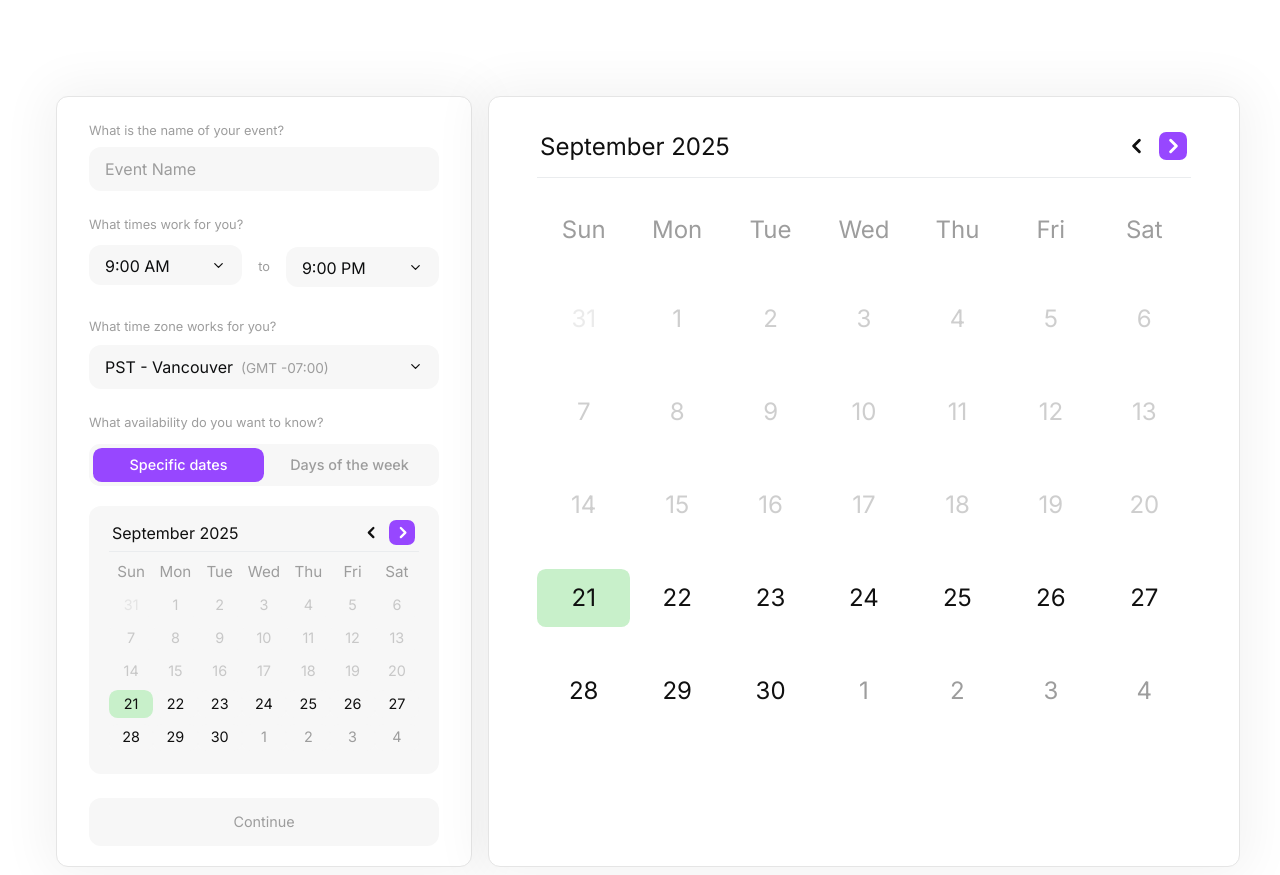
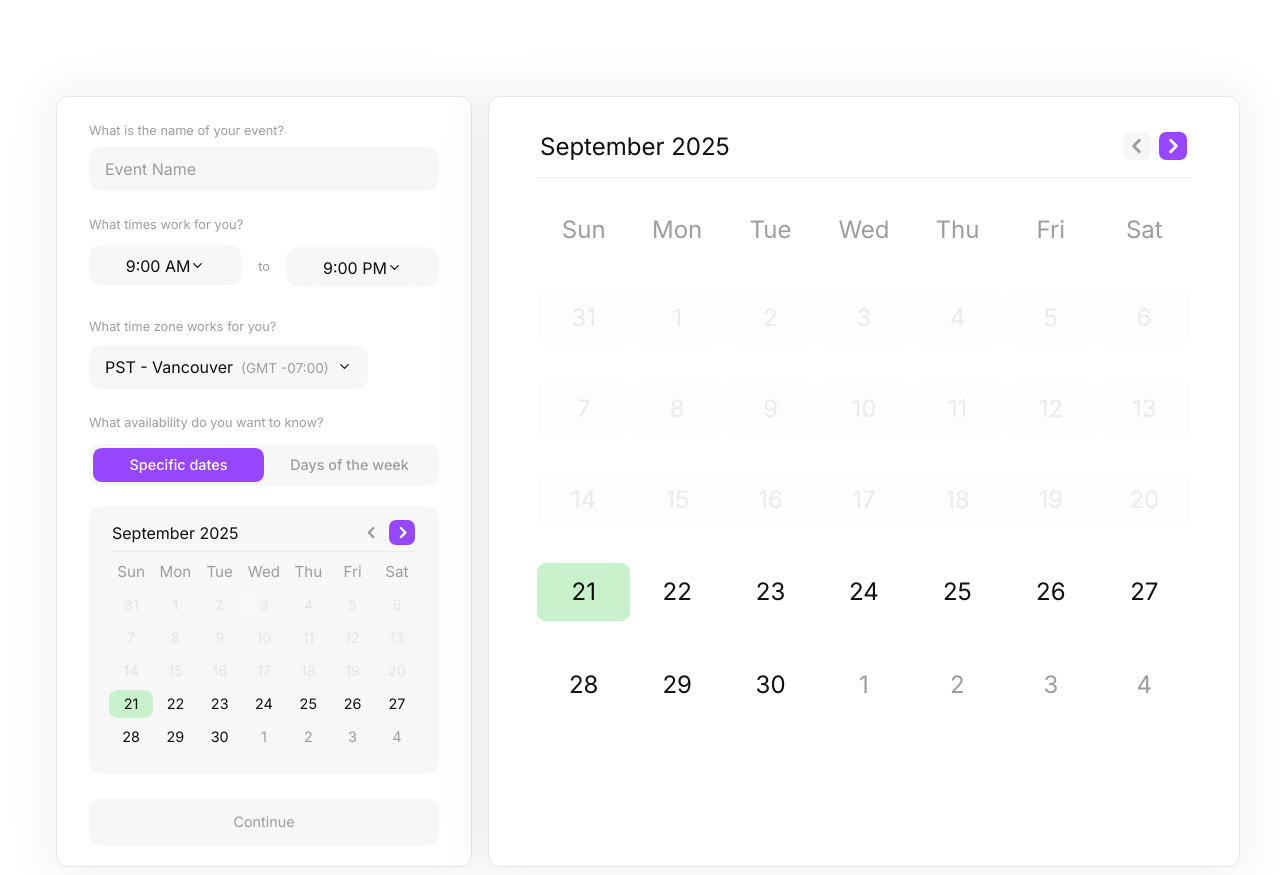
Before and after one commit to project-weave/weave-ui, a Next.js app: page / in a window 1280 px wide. Shown: the part 640-1515 px from the top of the page. Built offline with nearby package versions, Linux system fonts and the light colour scheme.

Commit message:
fix: support keyboard scheduling controls

```diff
--- a/src/components/availability-grid/availability-grid-cells/availability-grid-time-slot.tsx
+++ b/src/components/availability-grid/availability-grid-cells/availability-grid-time-slot.tsx
@@ -1,6 +1,5 @@
-import { parseISO } from "date-fns";
+import { format, parseISO } from "date-fns";
 import { MouseEvent, useEffect, useRef, useState } from "react";
-import style from "styled-jsx/style";
 
 import { DragMode } from "@/hooks/useDragSelect";
 import {
@@ -171,6 +170,17 @@ export default function AvailabilityGridTimeSlot({
 
   const isSelected = selectedTimeSlots.includes(timeSlot);
 
+  function activateWithKeyboard(event: MouseEvent<HTMLButtonElement>) {
+    if (event.detail !== 0 || isSaving) return;
+    if (isEditMode(mode)) {
+      const state = useAvailabilityGridStore.getState();
+      if (isSelected) state.removeSelectedTimeSlots([timeSlot]);
+      else state.addSelectedTimeSlots([timeSlot]);
+    } else {
+      animateEditAvailabilityButton();
+    }
+  }
+
   const filteredParticipants = userFilter.length === 0 ? allParticipants : userFilter;
   const filteredParticipantsTotal = filteredParticipants.length;
   const allParticipantsForTimeSlot = timeSlotsToParticipants[timeSlot] ?? [];
@@ -214,8 +224,10 @@ export default function AvailabilityGridTimeSlot({
 
   return (
     <button
+      aria-label={`${format(parseISO(timeSlot), "EEEE, MMMM d, h:mm a")} (event time)`}
+      aria-pressed={isEditMode(mode) ? isSelected : undefined}
       className={cn(
-        "h-full w-full cursor-pointer touch-none appearance-none border-b-0 border-t-[1px] border-dark-gray outline-none",
+        "h-full w-full cursor-pointer touch-none appearance-none border-b-0 border-t-[1px] border-dark-gray outline-none focus-visible:relative focus-visible:z-10 focus-visible:ring-2 focus-visible:ring-primary",
         borderXSizeStyles,
         {
           "bg-primary-purple hover:bg-primary-purple/60": (isSelected || isBeingAdded) && !isBeingRemoved,
@@ -241,13 +253,15 @@ export default function AvailabilityGridTimeSlot({
       grid-drag-select-attr={`${timeSlotsRow}_${timeSlotsCol}`}
       disabled={isSaving}
       onMouseDown={handleMouseDown}
+      onClick={activateWithKeyboard}
+      onFocus={() => setHoveredTimeSlot(timeSlot)}
+      onBlur={() => setHoveredTimeSlot(null)}
       onMouseEnter={handleMouseEnter}
       onTouchEnd={handleTouchEnd}
       ref={timeSlotCellRef}
       style={{
         borderStyle: getBorderStyle(),
-        ...(isViewMode(mode) ? { backgroundColor: getViewModeCellColour() } : {}),
-        ...style
+        ...(isViewMode(mode) ? { backgroundColor: getViewModeCellColour() } : {})
       }}
       type="button"
     />
--- a/src/components/days-of-week-picker.tsx
+++ b/src/components/days-of-week-picker.tsx
@@ -1,5 +1,5 @@
 import { format, parseISO } from "date-fns";
-import { Dispatch, forwardRef, MouseEvent, SetStateAction, useRef } from "react";
+import { Dispatch, forwardRef, MouseEvent, SetStateAction, useId, useRef } from "react";
 
 import { Button } from "@/components/ui/button";
 import useDragSelect, { extractDragSelectData } from "@/hooks/useDragSelect";
@@ -36,6 +36,14 @@ const DaysOfWeekPicker = forwardRef<HTMLDivElement, DaysOfWeekPickerProps>(
             <DayOfWeekButton
               date={date}
               key={`dow-button-${date}`}
+              onKeyboardActivate={() =>
+                setSelectedDaysOfWeek((previous) => {
+                  const next = new Set(previous);
+                  if (next.has(date)) next.delete(date);
+                  else next.add(date);
+                  return next;
+                })
+              }
               onMouseDragMove={onMouseDragMove}
               onMouseDragStart={onMouseDragStart}
               onTouchDragEnd={onTouchDragEnd}
@@ -55,6 +63,7 @@ export default DaysOfWeekPicker;
 
 function DayOfWeekButton({
   date,
+  onKeyboardActivate,
   onMouseDragMove,
   onMouseDragStart,
   onTouchDragEnd,
@@ -71,6 +80,7 @@ function DayOfWeekButton({
   }
 
   const buttonRef = useRef<HTMLButtonElement>(null);
+  const buttonId = useId();
 
   function handleTouchStart(e: TouchEvent) {
     if (e.cancelable) e.preventDefault();
@@ -93,12 +103,15 @@ function DayOfWeekButton({
         className={cn("mb-2 text-sm font-normal", {
           "text-xl font-normal md:mb-5 md:text-xl": size === "large"
         })}
-        htmlFor={`days-of-weeks-picker-${date}`}
+        htmlFor={buttonId}
       >
         {formattedDateOfWeek}
       </label>
       <div className="flex h-full flex-grow touch-none">
         <Button
+          aria-label={format(parseISO(date), "EEEE")}
+          aria-pressed={selected}
+          id={buttonId}
           className={cn(
             "h-full w-[2.16rem] touch-none rounded-sm bg-primary px-[.9rem] xs:px-4 sm:w-[2.4rem] sm:px-[1.2rem]",
             {
@@ -108,6 +121,9 @@ function DayOfWeekButton({
           )}
           drag-select-attr={date}
           onMouseDown={handleMouseDown}
+          onClick={(event) => {
+            if (event.detail === 0) onKeyboardActivate();
+          }}
           onMouseEnter={handleMouseEnter}
           onTouchCancel={onTouchDragEnd}
           onTouchEnd={onTouchDragEnd}
--- a/src/components/event-date-calendar.tsx
+++ b/src/components/event-date-calendar.tsx
@@ -96,6 +96,19 @@ const EventDateCalendar = ({
     if (!isViewMode) onMouseDragEnd();
   }
 
+  function activateDate(date: EventDate) {
+    if (isViewMode) {
+      if (selectedDates.has(date)) onViewModeDateClick(date);
+    } else if (!isBefore(parseISO(date), startOfToday()) || selectedDates.has(date)) {
+      setSelectedDates((previous) => {
+        const next = new Set(previous);
+        if (next.has(date)) next.delete(date);
+        else next.add(date);
+        return next;
+      });
+    }
+  }
+
   const firstDayCurrentMonth = parse(currentMonth, MONTH_FORMAT, startOfToday());
 
   const earliestMonth = earliestSelectedDate ? format(parseISO(earliestSelectedDate), MONTH_FORMAT) : "";
@@ -171,12 +184,13 @@ const EventDateCalendar = ({
                   "ml-2 h-7 w-7": size === "large"
                 })}
                 onClick={setPrevMonth}
+                disabled={isCurrentMonthEarliest}
                 type="button"
                 variant={
                   !isCurrentMonthEarliest ? "default" : size === "large" ? "default-disabled-white" : "default-disabled"
                 }
               >
-                <span className="sr-only">Previous Columns</span>
+                <span className="sr-only">Previous month</span>
                 <ChevronLeft
                   className={cn("h-[1.2rem] w-[1.2rem] stroke-[3px] pr-[1px]", {
                     "h-6 w-6": isViewMode || size === "large"
@@ -189,10 +203,11 @@ const EventDateCalendar = ({
                   "ml-2 h-7 w-7": size === "large"
                 })}
                 onClick={setNextMonth}
+                disabled={isCurrentMonthLatest}
                 type="button"
                 variant={isCurrentMonthLatest ? "default-disabled" : "default"}
               >
-                <span className="sr-only">Next Columns</span>
+                <span className="sr-only">Next month</span>
                 <ChevronRight
                   className={cn("h-[1.2rem] w-[1.2rem] stroke-[3px] pl-[1px] ", {
                     "h-6 w-6": isViewMode || size === "large"
@@ -227,6 +242,7 @@ const EventDateCalendar = ({
               id={id}
               isViewMode={isViewMode}
               key={`calendar-day-button-${day}`}
+              onKeyboardActivate={activateDate}
               onMouseDragMove={onMouseDragMove}
               onMouseDragStart={onMouseDragStart}
               onTouchDragEnd={onTouchDragEnd}
@@ -251,6 +267,7 @@ function DateButton({
   firstDayCurrentMonth,
   id,
   isViewMode,
+  onKeyboardActivate,
   onMouseDragMove,
   onMouseDragStart,
   onTouchDragEnd,
@@ -319,8 +336,10 @@ function DateButton({
 
   return (
     <Button
+      aria-label={format(day, "EEEE, MMMM d, yyyy")}
+      aria-pressed={isViewMode ? !!isDayVisible : isDaySelected}
       className={cn(
-        "my-[3px] flex h-[1.7rem] cursor-pointer touch-none items-center justify-center rounded-sm p-[1px] text-sm font-normal outline-none focus-visible:ring-0 focus-visible:ring-offset-0",
+        "my-[3px] flex h-[1.7rem] cursor-pointer touch-none items-center justify-center rounded-sm p-[1px] text-sm font-normal outline-none focus-visible:z-10 focus-visible:ring-2 focus-visible:ring-primary focus-visible:ring-offset-1",
         !isDaySelected
           ? {
               "border-transparent bg-input": true,
@@ -361,9 +380,13 @@ function DateButton({
         }
       )}
       drag-select-attr={formattedDay}
-      id={id}
+      disabled={isViewMode ? !isDaySelected : isBeforeToday(day) && !isDaySelected}
+      id={`${id}-${formattedDay}`}
       key={`calendar-day-${day}`}
       onMouseDown={handleMouseDown}
+      onClick={(event) => {
+        if (event.detail === 0) onKeyboardActivate(formattedDay);
+      }}
       onMouseEnter={handleMouseEnter}
       onTouchCancel={handleTouchEnd}
       onTouchEnd={handleTouchEnd}
--- a/src/components/new-event-from-time-dropdown.tsx
+++ b/src/components/new-event-from-time-dropdown.tsx
@@ -2,6 +2,7 @@ import { addMinutes, format, isValid, parse } from "date-fns";
 import { Check, ChevronDown } from "lucide-react";
 import { Dispatch, SetStateAction, useEffect, useRef, useState } from "react";
 
+import { Button } from "@/components/ui/button";
 import { Command, CommandEmpty, CommandGroup, CommandInput, CommandItem } from "@/components/ui/command";
 import { Popover, PopoverContent, PopoverTrigger } from "@/components/ui/popover";
 import { TIME_SLOT_INTERVAL_MINUTES } from "@/store/eventDataSlice";
@@ -93,7 +94,12 @@ export default function NewEventFromTimeDropdown({
   return (
     <Popover onOpenChange={setOpen} open={open}>
       <PopoverTrigger asChild>
-        <div className="relative w-full">
+        <Button
+          aria-label={isStartTime ? "Start time" : "End time"}
+          className="relative h-auto w-full p-0"
+          type="button"
+          variant="ghost"
+        >
           <div
             className={cn(
               "peer box-border flex h-10 cursor-pointer items-center rounded-xl bg-input px-4 pb-2.5 pt-3",
@@ -114,7 +120,7 @@ export default function NewEventFromTimeDropdown({
               </span>
             )}
           </div>
-        </div>
+        </Button>
       </PopoverTrigger>
       <PopoverContent className="mb-2 w-[140px] bg-background p-0 sm:w-[154px]">
         <Command
--- a/src/components/timezone-dropdown.tsx
+++ b/src/components/timezone-dropdown.tsx
@@ -3,6 +3,7 @@
 import { Check, ChevronDown } from "lucide-react";
 import { ReactNode, useEffect, useMemo, useRef, useState } from "react";
 
+import { Button } from "@/components/ui/button";
 import { Command, CommandEmpty, CommandGroup, CommandInput, CommandItem, CommandList } from "@/components/ui/command";
 import { Popover, PopoverContent, PopoverTrigger } from "@/components/ui/popover";
 import { cn } from "@/utils/cn";
@@ -124,9 +125,12 @@ export default function TimeZoneDropdown({
   }
 
   const popoverDisplay = (
-    <div
+    <Button
+      aria-label={gridDropdown ? "Display time zone" : "Event time zone"}
+      type="button"
+      variant="ghost"
       className={cn(
-        "ext-sm peer box-border flex transform-none cursor-pointer items-center rounded-xl bg-input px-4 py-2.5",
+        "peer box-border flex h-auto transform-none cursor-pointer items-center rounded-xl bg-input px-4 py-2.5",
         {
           "px-2.5 py-2 text-xs": gridDropdown,
           "outline-primary": open,
@@ -141,7 +145,7 @@ export default function TimeZoneDropdown({
         {getTimeZoneJSX(selectedTimeZone)}
         <ChevronDown className="ml-2 text-black" height={15} width={15} />
       </span>
-    </div>
+    </Button>
   );
 
   return (
--- a/src/hooks/useDragSelect.ts
+++ b/src/hooks/useDragSelect.ts
@@ -32,13 +32,13 @@ export default function useDragSelect<T>(
   const onMouseDragStart: DragMoveHandler<T> = (item: null | T) => {
     if (item === null) return;
 
+    const shouldAdd = !selected.has(item);
+    setDragMode(shouldAdd ? DragMode.ADD : DragMode.REMOVE);
     setSelected((prev) => {
       const newSelected = new Set(prev);
-      if (!selected.has(item)) {
-        setDragMode(DragMode.ADD);
+      if (shouldAdd) {
         newSelected.add(item);
       } else {
-        setDragMode(DragMode.REMOVE);
         newSelected.delete(item);
       }
       return newSelected;
@@ -73,19 +73,7 @@ export default function useDragSelect<T>(
   };
 
   const onTouchDragStart: DragStartHandler<T> = (item: null | T) => {
-    if (!item) return;
-
-    setSelected((prev) => {
-      const newSelected = new Set(prev);
-      if (!selected.has(item)) {
-        setDragMode(DragMode.ADD);
-        newSelected.add(item);
-      } else {
-        setDragMode(DragMode.REMOVE);
-        newSelected.delete(item);
-      }
-      return newSelected;
-    });
+    onMouseDragStart(item);
   };
 
   const onTouchDragMove: DragMoveHandler<T> = (item: null | T) => {
```
